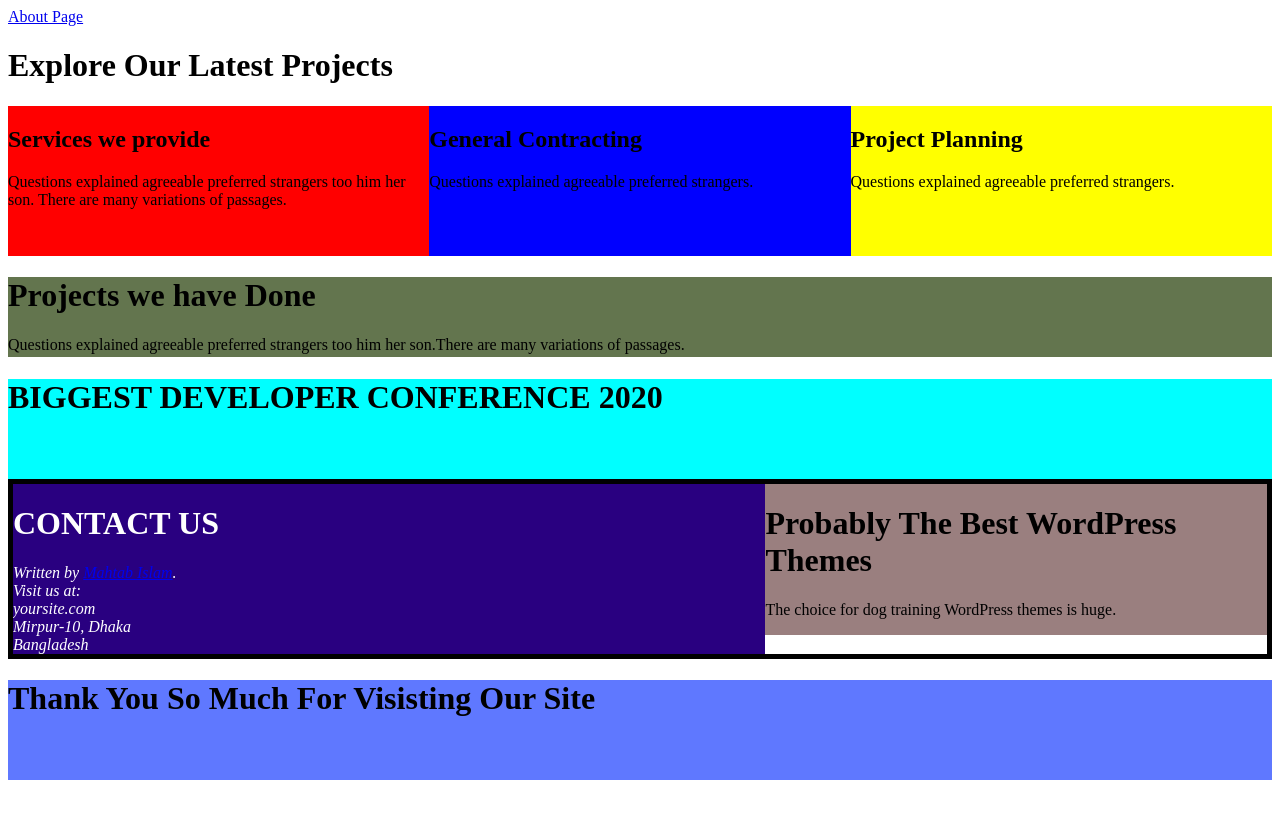
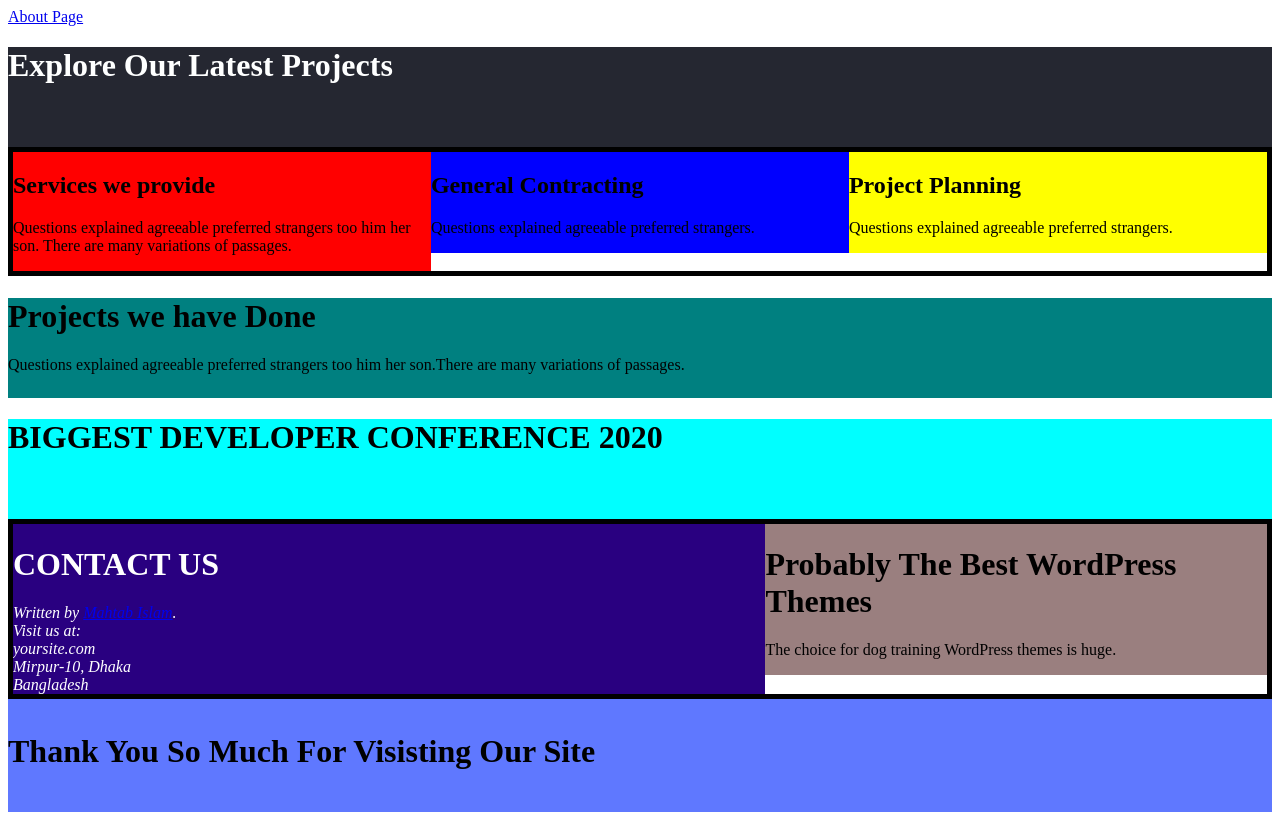
Before and after one commit to mahtabfahim/5th-project, a plain HTML site: page index.html in a window 1280 px wide. Drawn offline with Linux system fonts and the light colour scheme.

Commit message:
Update style.css

```diff
--- a/css/style.css
+++ b/css/style.css
@@ -1,3 +1,9 @@
+.header{color: #feffff;
+	min-height: 100px;
+	background-color: #252731;
+}
+.wrapper{
+overflow: hidden;
 border:5px solid black;
 }
 
@@ -13,17 +19,21 @@ border:5px solid black;
 .blue{
 	background-color: blue;
 
+
 }
-.yellow{background-color: yellow;
-}
+.yellow{background-color: yellow;}
+
 .footer{
 	background-color: teal;
 	min-height: 100px;
 	width: 100%;
+
+
 }
 .header2{
 	min-height: 100px;
 	background-color: aqua;
+
 }
 .container{
 	overflow: hidden;
@@ -35,43 +45,20 @@ border:5px solid black;
 	min-height: 100px;
 	width: 60%;
 	background-color: #290080;
-	float: left;}
+	float: left;
+
+
+
+}
 .blog{min-height: 100px;
 	width:40%;
 	background-color: #9a7f7f;
 	float: right;
+
+
 }
 .footer2{
 	min-height: 100px;
 
 	background-color:#5f78ff;
-}
-
-
-
-.wrapper{
-	overflow: hidden;
-
-	border: 15px teal;
-
-}
-.box{float: left;
-	min-height: 150px;
-	width: 33.33%;
-}
-.teal{
-	background-color: teal;
-
-}
-.aqua{
-	background-color: aqua;
-
-}
-.lightblue{background-color: lightblue;
-
-}
-
-
-.footer{min-height: 80px;
-	background-color: #63754e;
-clear: both}
+padding-top: 1%}
```
